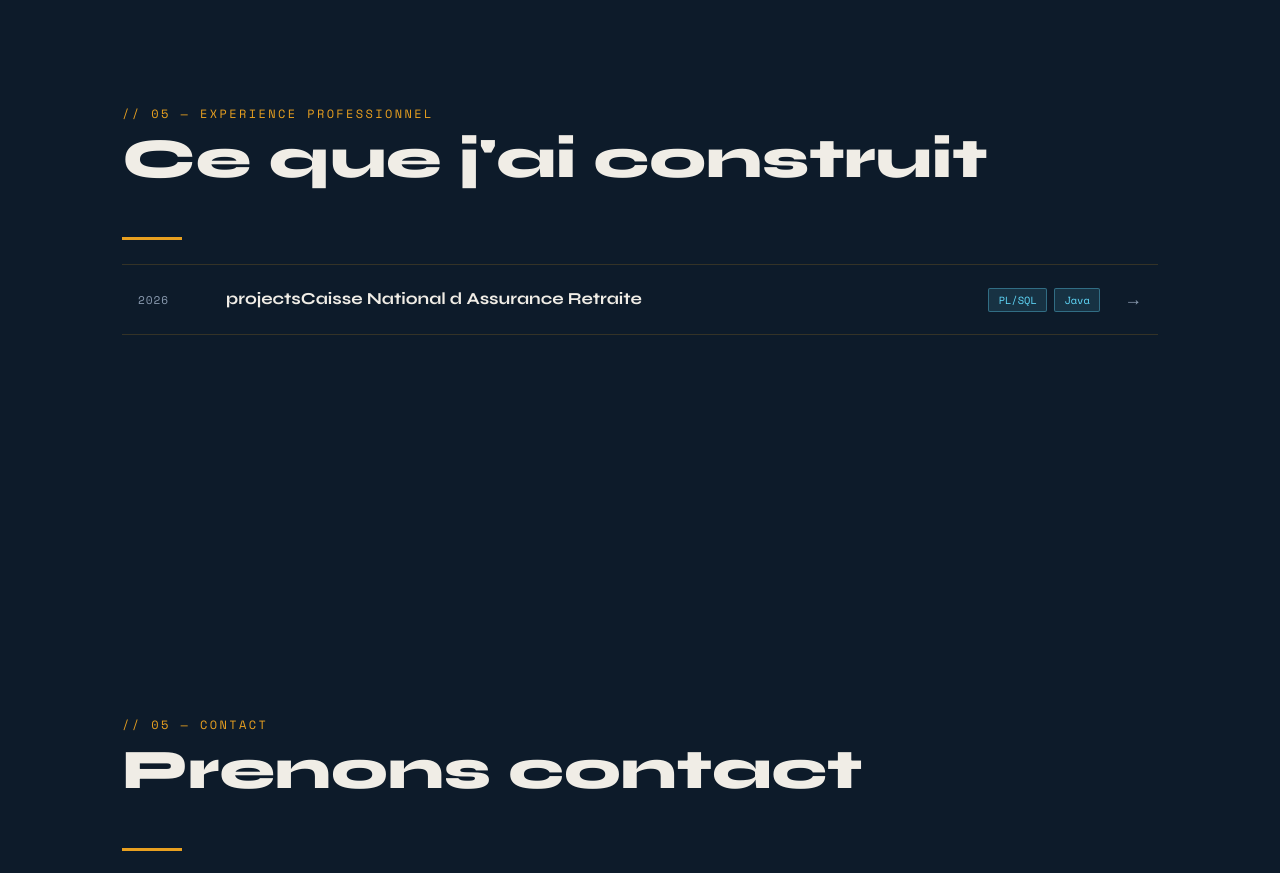
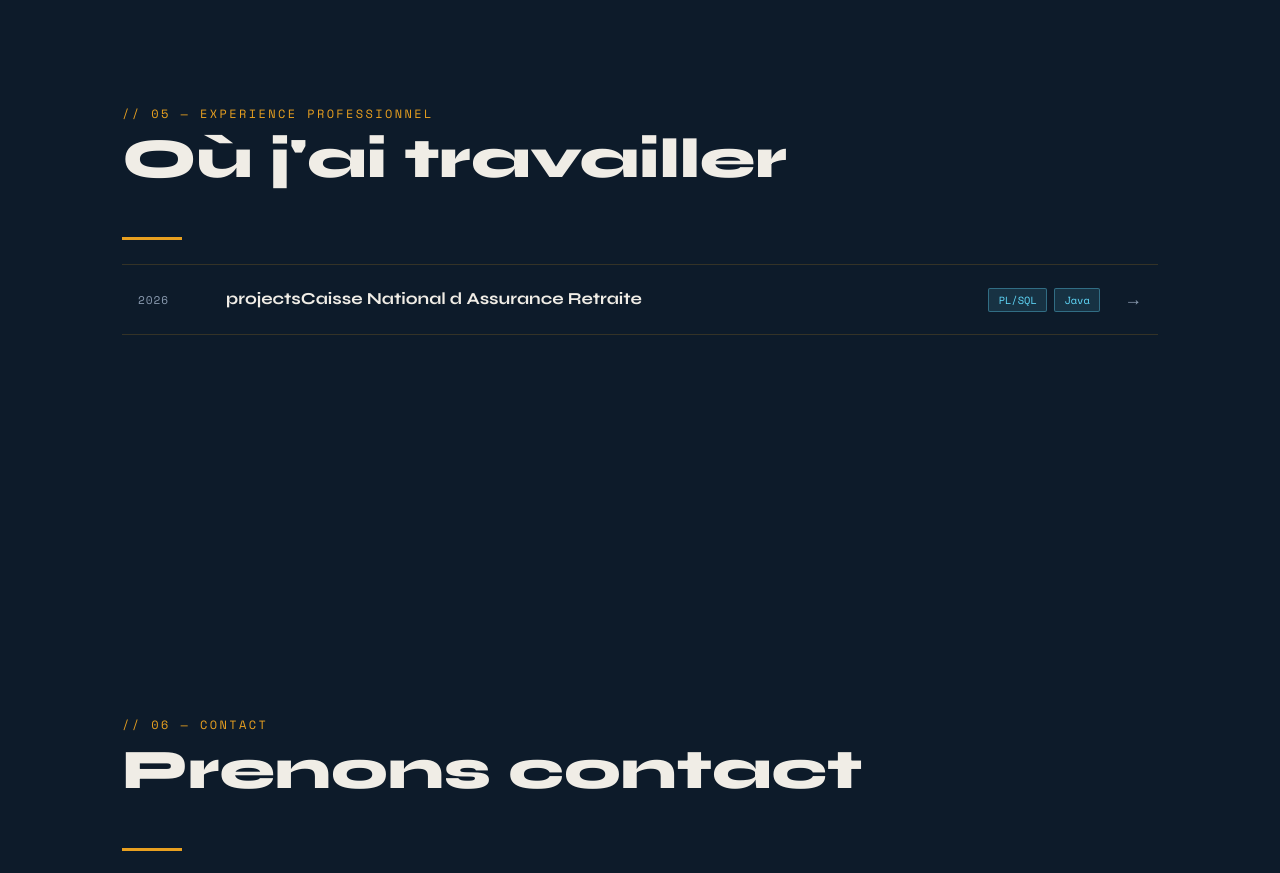
Before and after one commit to miamcookie/portfolio, a React (Vite) app: page / in a window 1280 px wide. Shown: the part 4240-5113 px from the top of the page. Built offline with nearby package versions, Linux system fonts and the light colour scheme.

Commit message:
ajout experience

```diff
--- a/src/components/Experience.jsx
+++ b/src/components/Experience.jsx
@@ -58,6 +58,20 @@
                         ))}
                     </ul>
                 </div>
+                <div className="modal__footer">
+                    <a
+                        href={Experience.github}
+                        target="_blank"
+                        rel="noreferrer"
+                        className="btn btn--primary"
+                    >
+                        <svg width="16" height="16" viewBox="0 0 24 24" fill="currentColor" style={{ marginRight: '0.5rem' }}>
+                            <path d="M12 .297c-6.63 0-12 5.373-12 12 0 5.303 3.438 9.8 8.205 11.385.6.113.82-.258.82-.577 0-.285-.01-1.04-.015-2.04-3.338.724-4.042-1.61-4.042-1.61C4.422 18.07 3.633 17.7 3.633 17.7c-1.087-.744.084-.729.084-.729 1.205.084 1.838 1.236 1.838 1.236 1.07 1.835 2.809 1.305 3.495.998.108-.776.417-1.305.76-1.605-2.665-.3-5.466-1.332-5.466-5.93 0-1.31.465-2.38 1.235-3.22-.135-.303-.54-1.523.105-3.176 0 0 1.005-.322 3.3 1.23.96-.267 1.98-.399 3-.405 1.02.006 2.04.138 3 .405 2.28-1.552 3.285-1.23 3.285-1.23.645 1.653.24 2.873.12 3.176.765.84 1.23 1.91 1.23 3.22 0 4.61-2.805 5.625-5.475 5.92.42.36.81 1.096.81 2.22 0 1.606-.015 2.896-.015 3.286 0 .315.21.69.825.57C20.565 22.092 24 17.592 24 12.297c0-6.627-5.373-12-12-12"/>
+                        </svg>
+                    </a>
+                    <button className="btn btn--ghost" onClick={onClose}>{t.projects.close}</button>
+                </div>
+
             </div>
         </div>
     )
--- a/src/data/content.js
+++ b/src/data/content.js
@@ -71,7 +71,7 @@
     },
     Experience: {
       label: '// 05 — Experience Professionnel',
-      title: "Ce que j'ai construit",
+      title: "Où j'ai travailler",
       close:      'Fermer',
       noImg:      '[ Pas de screenshot disponible ]',
       stackLabel: 'Stack utilisée',
@@ -152,7 +152,7 @@
       ],
     },
     contact: {
-      label:       '// 05 — contact',
+      label:       '// 06 — contact',
       title:       'Prenons contact',
       intro:       "Je recherche un stage en développement informatique de 12 semaines à partir de",
       introDate:   'Mai 2027',
```
